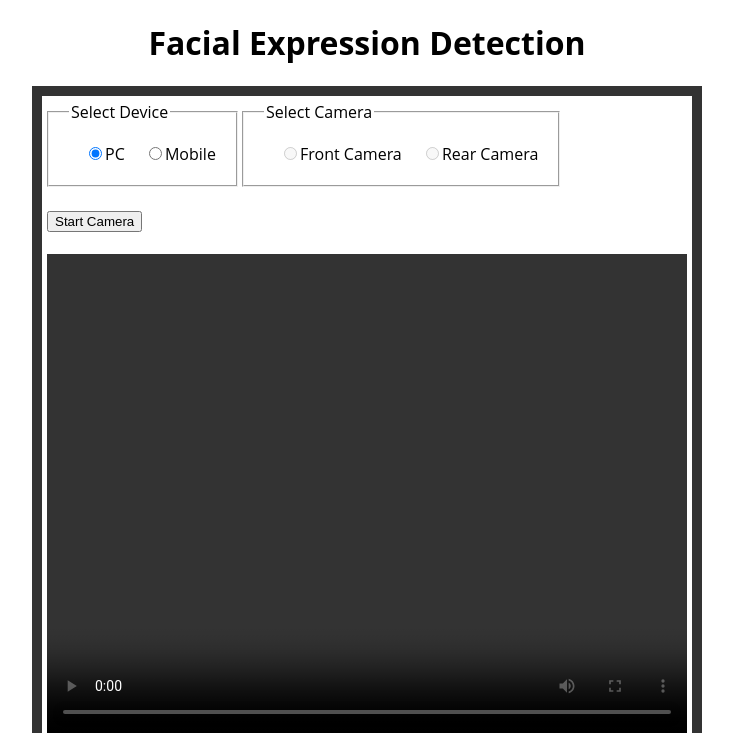
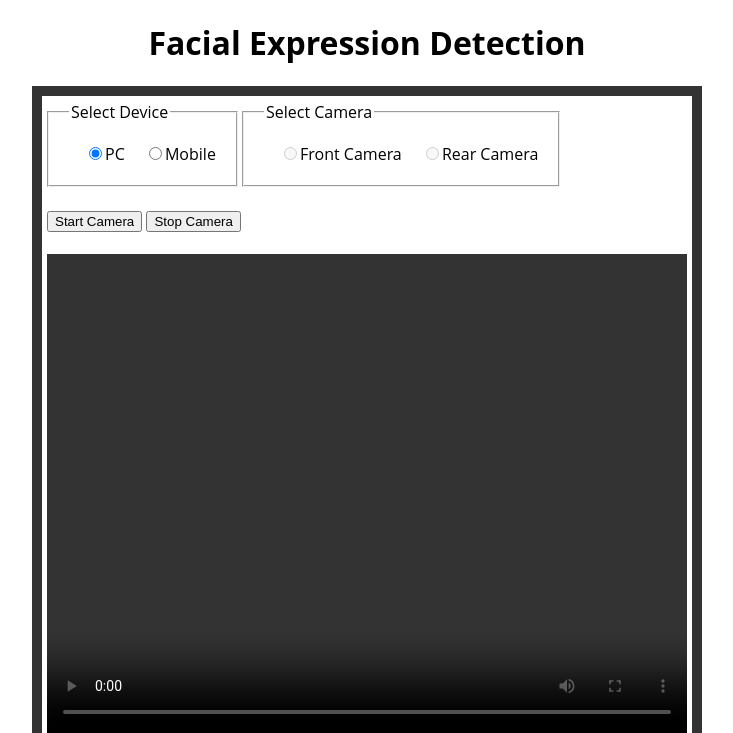
Before and after one commit to 1ycx/FaceExpressionDetectionFlask, a Flask app: page / in a window 1280 px wide. Shown: the top 733 px of the page, without its empty margins (273-1006 px from the left). Run offline with Flask 2, Linux system fonts and the light colour scheme.

Commit message:
Finally working with Javascript

```diff
--- a/server.py
+++ b/server.py
@@ -8,6 +8,7 @@ from flask import Flask, render_template, Response, request
 from keras.models import model_from_json
 
 app = Flask(__name__)
+app.config['SEND_FILE_MAX_AGE_DEFAULT'] = 0
 
 @app.route('/')
 def index():
--- /dev/null
+++ b/static/index.js
@@ -0,0 +1,157 @@
+var reference = "https://webrtchacks.com/webrtc-cv-tensorflow/";
+
+var video = null;
+var streamRef = null;
+
+var imageCanvas = null;
+var imageCtx = null;
+
+
+var timeOut1 = null;
+var timeOut2 = null;
+
+var front = false;
+var constraints = null;
+
+function flipCamera() {
+  front = !front;
+  constraints = { video: { facingMode: (front ? "user" : "environment") }, audio: false };
+}
+
+function checkCamera() {
+  if (form.device.value == "PC") {
+    document.getElementById(3).disabled = true;
+    document.getElementById(4).disabled = true;
+  }
+  else if (form.device.value == "Mobile") {
+    // Enable the camera options
+    document.getElementById(3).disabled = false;
+    document.getElementById(4).disabled = false;
+
+    // Set default to back camera
+    document.getElementById(4).checked = true;
+    front = false;
+  }
+}
+
+function switchRadio(action) {
+  if (action == "start") {
+    document.getElementById(1).disabled = true;
+    document.getElementById(2).disabled = true;
+    document.getElementById(3).disabled = true;
+    document.getElementById(4).disabled = true;
+  }
+  else if (action == "stop") {
+    document.getElementById(1).disabled = false;
+    document.getElementById(2).disabled = false;
+  }
+}
+
+function startCamera() {
+
+  // Stop if already playing
+  stopCamera();
+
+  // Defaults
+  if (constraints === null)
+    constraints = { video: true, audio: false };
+
+  if (navigator.mediaDevices.getUserMedia) {
+    navigator.mediaDevices
+      .getUserMedia(constraints)
+      .then(function (stream) {
+        video.srcObject = stream;
+        streamRef = stream;
+
+        switchRadio("start");
+        timeOut1 = setTimeout(grab, 40);
+      })
+      .catch(function (err) {
+        alert("Start Stream: Stream not started.");
+        console.log("Start Stream:", err.name + ": " + err.message);
+      });
+  }
+}
+
+function stopCamera() {
+  // Check defaults
+  if (streamRef === null) {
+    console.log("Stop Stream: Stream not started/stopped.");
+  }
+  // Check stream
+  else if (streamRef.active) {
+    streamRef.getTracks()[0].stop();
+    video.pause();
+    video.srcObject = null;
+
+    switchRadio("stop");
+  }
+}
+
+document.onreadystatechange = () => {
+  if (document.readyState === "complete") {
+
+    video = document.querySelector("#videoElement");
+    video.onpause
+
+    imageCanvas = document.getElementById("myCanvas");
+    imageCtx = imageCanvas.getContext("2d");
+
+    imageCanvas.width = 640;
+    imageCanvas.height = 480;
+
+    imageCtx.lineWidth = "4";
+    imageCtx.strokeStyle = "cyan";
+    imageCtx.font = "20px Verdana";
+    imageCtx.fillStyle = "red";
+
+  }
+};
+
+function grab() {
+  imageCtx.drawImage(
+    video,
+    0,
+    0,
+    video.videoWidth,
+    video.videoHeight,
+    0,
+    0,
+    640,
+    480
+  );
+  imageCanvas.toBlob(upload, "image/jpeg");
+}
+
+function upload(blob) {
+  var fd = new FormData();
+  fd.append("file", blob);
+  var xhr = new XMLHttpRequest();
+  xhr.open("POST", "/uploade", true);
+  xhr.onload = function () {
+    if (this.status == 200) {
+      objects = JSON.parse(this.response);
+
+      drawBoxes(objects);
+
+      timeOut2 = setTimeout(grab, 40);
+    }
+  };
+  xhr.send(fd);
+}
+
+function drawBoxes(objects) {
+  // imageCtx.clearRect(0, 0, 640, 480);
+  console.log("reached in objects", objects);
+  objects.forEach(object => {
+    let label = object.label;
+    let score = Number(object.score);
+    let x = Number(object.x);
+    let y = Number(object.y);
+    let width = Number(object.width);
+    let height = Number(object.height);
+
+    imageCtx.fillText(label + " - " + score * 100 + "%", x + 5, y + 20);
+    imageCtx.strokeRect(x, y, width, height);
+  });
+}
--- /dev/null
+++ b/static/style.css
@@ -0,0 +1,46 @@
+h1 {
+    text-align: center;
+}
+
+#container {
+    margin: 0px auto;
+    width: 640px;
+    padding: 5px;
+    border: 10px #333 solid;
+    overflow: auto;
+}
+
+form {
+    margin: auto;
+}
+
+#videoElement {
+    background-color: #666;
+    height: 480px;
+    width: 640px;
+}
+
+body {
+    font-family: "Open Sans";
+    margin: auto;
+}
+
+fieldset {
+    padding: 20px;
+    display: inline-block;
+    margin: auto;
+}
+
+form div {
+    margin: auto;
+}
+
+input[type="radio"] {
+    margin-left: 20px;
+    border: 1px solid #888;
+}
+
+input[type="button"] {
+    margin: auto;
+    text-align: center;
+}
--- a/templates/index.html
+++ b/templates/index.html
@@ -4,199 +4,38 @@
 <head>
   <meta charset="utf-8" />
   <title>Facial Expression Detection</title>
+  <script src="https://ajax.googleapis.com/ajax/libs/jquery/3.4.1/jquery.min.js"></script>
+  <link rel="stylesheet" href="{{url_for('static', filename='style.css')}}">
 
-  <style>
-    h1 {
-      text-align: center;
-    }
-
-    #container {
-      margin: 0px auto;
-      width: 640px;
-      padding: 5px;
-      border: 10px #333 solid;
-      overflow: auto;
-    }
-
-    form {
-      margin: auto;
-    }
-
-    #videoElement {
-      background-color: #666;
-      height: 480px;
-      width: 640px;
-    }
-
-    body {
-      font-family: "Open Sans";
-    }
-
-    fieldset {
-      padding: 20px;
-      display: inline-block;
-      margin: auto;
-    }
-
-    form div {
-      margin: auto;
-    }
-
-    input[type="radio"] {
-      margin-left: 20px;
-      border: 1px solid #888;
-    }
-
-    input[type="button"] {
-      margin: auto;
-      text-align: center;
-    }
-  </style>
-  <script src="https://ajax.googleapis.com/ajax/libs/jquery/3.4.1/jquery.min.js"></script>
 </head>
 
 <body>
   <h1>Facial Expression Detection</h1>
-
   <div id="container">
     <form name="form">
       <div>
         <fieldset>
           <legend>Select Device</legend>
-          <label><input type="radio" name="device" value="PC" onclick="checkCamera()" checked>PC</label>
-          <label><input type="radio" name="device" value="Mobile" onclick="checkCamera()">Mobile</label </div> <div>
+          <label><input type="radio" name="device" id=1 value="PC" onclick="checkCamera()" checked>PC</label>
+          <label><input type="radio" name="device" id=2 value="Mobile" onclick="checkCamera()">Mobile</label>
         </fieldset>
         <fieldset>
           <legend>Select Camera</legend>
-          <label><input type="radio" name="camera" id=1 disabled>Front Camera</label>
-          <label><input type="radio" name="camera" id=2 disabled>Rear Camera</label>
+          <label><input type="radio" name="camera" id=3 disabled onchange="flipCamera()">Front Camera</label>
+          <label><input type="radio" name="camera" id=4 disabled onchange="flipCamera()">Rear Camera</label>
         </fieldset>
         <br>
         <br>
-        <input type="button" value="Start Camera" onclick="startCamera()">
+        <input type="button" id=5 value="Start Camera" onclick="startCamera()">
+        <input type="button" id=6 value="Stop Camera" onclick="stopCamera()">
       </div>
     </form>
     <br>
-    <video controls id="videoElement"></video>
-    <br />
+    <video controls id="videoElement" onpause=""></video>
+    <br>
     <canvas id="myCanvas"></canvas>
   </div>
-
-  <script>
-    var reference = "https://webrtchacks.com/webrtc-cv-tensorflow/";
-
-    var video = null;
-    var streamRef = null;
-    var container = null;
-    var imageCanvas = null;
-    var imageCtx = null;
-    var drawCanvas = null;
-    var drawCtx = null;
-
-    function checkCamera() {
-      if (form.device.value == "PC") {
-        document.getElementById(1).disabled = true;
-        document.getElementById(2).disabled = true;
-      }
-      else if (form.device.value == "Mobile") {
-        document.getElementById(1).disabled = false;
-        document.getElementById(2).disabled = false;
-      }
-    }
-
-    document.onreadystatechange = () => {
-      if (document.readyState === "complete") {
-
-        if (navigator.mediaDevices.getUserMedia) {
-          navigator.mediaDevices
-            .getUserMedia({ video: true, audio: false })
-            .then(function (stream) {
-              // container.style.width = video.videoWidth;
-              // container.style.height = video.videoHeight;
-
-              video.srcObject = stream;
-              streamRef = stream;
-
-              setTimeout(grab, 40);
-
-              drawCanvas.width = video.videoWidth;
-              drawCanvas.height = video.videoHeight;
-
-              drawCtx.lineWidth = "4";
-              drawCtx.strokeStyle = "cyan";
-              drawCtx.font = "20px Verdana";
-              drawCtx.fillStyle = "cyan";
-            })
-            .catch(function (error) {
-              console.log("Something went wrong!" + error);
-            });
-        }
-
-        video = document.querySelector("#videoElement");
-        container = document.querySelector("#container");
-
-        drawCanvas = document.createElement("canvas");
-        document.body.appendChild(drawCanvas);
-        drawCtx = drawCanvas.getContext("2d");
-
-        imageCanvas = document.getElementById("myCanvas");
-        imageCtx = imageCanvas.getContext("2d");
-
-        imageCanvas.width = 640;
-        imageCanvas.height = 480;
-      }
-    };
-
-    function grab() {
-      // var canvas = document.createElement("canvas");
-      // var context = canvas.getContext("2d");
-      imageCtx.drawImage(
-        video,
-        0,
-        0,
-        video.videoWidth,
-        video.videoHeight,
-        0,
-        0,
-        640,
-        480
-      );
-      imageCanvas.toBlob(upload, "image/jpeg");
-    }
-
-    function upload(blob) {
-      var fd = new FormData();
-      fd.append("file", blob);
-      var xhr = new XMLHttpRequest();
-      xhr.open("POST", "/uploade", true);
-      xhr.onload = function () {
-        if (this.status == 200) {
-          objects = JSON.parse(this.response);
-
-          drawBoxes(objects);
-
-          setTimeout(grab, 40);
-        }
-      };
-      xhr.send(fd);
-    }
-
-    function drawBoxes(objects) {
-      drawCtx.clearRect(0, 0, 640, 480);
-      console.log("reached in objects", objects);
-      objects.forEach(object => {
-        let label = object.label;
-        let score = Number(object.score);
-        let x = Number(object.x) * drawCanvas.width;
-        let y = Number(object.y) * drawCanvas.height;
-        let width = Number(object.width) * drawCanvas.width - x;
-        let height = Number(object.height) * drawCanvas.height - y;
-
-        drawCtx.fillText(label + " - " + score * 100 + "%", x + 5, y + 20);
-        drawCtx.strokeRect(x, y, width, height);
-      });
-    }
-  </script>
+  <script src="{{ url_for('static', filename='index.js') }}"></script>
 </body>
 
 </html>
--- a/templates/index.js
+++ /dev/null
@@ -1,6 +0,0 @@
-var video = document.getElementById("video");
-
-var canvas = document.getElementById("canvas");
-var ctx = canvas.getContext("2d");
-
-var button = document.getElementById("button");
```
Also changed, not shown: Readme.md (added), 1 other file.
